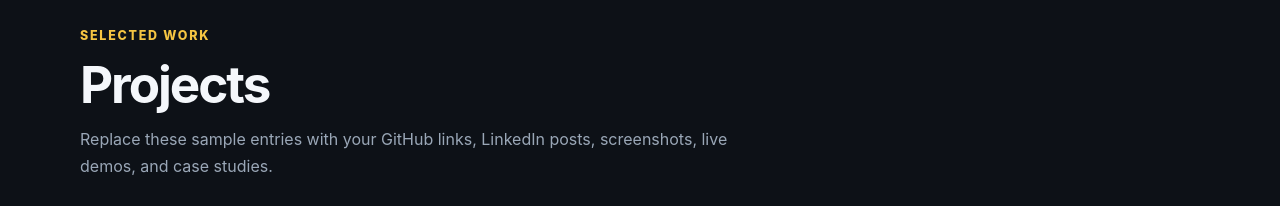
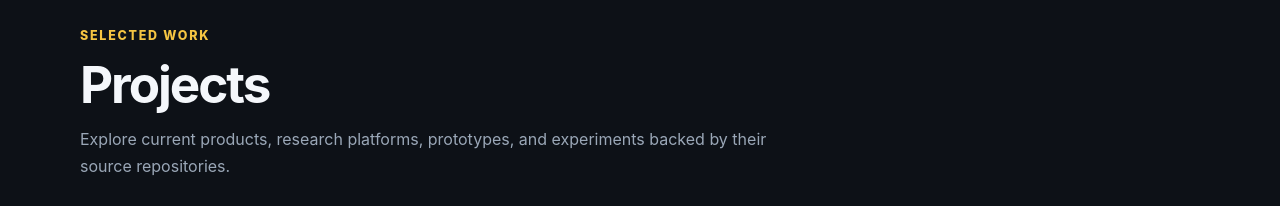
Before and after one commit to ronterrence/ronterrence-portfolio-starter, a React (Vite) app: page / in a window 1280 px wide. Shown: the part 880-1086 px from the top of the page. Built offline with nearby package versions, Linux system fonts and the light colour scheme.

Commit message:
Clean portfolio workspace

```diff
--- a/package.json
+++ b/package.json
@@ -10,7 +10,7 @@
     "prebuild": "npm run sync:github",
     "build": "vite build",
     "preview": "vite preview",
-    "test": "node --test"
+    "test": "node --test tests/*.test.mjs"
   },
   "dependencies": {
     "lucide-react": "1.18.0",
--- a/src/main.jsx
+++ b/src/main.jsx
@@ -123,7 +123,7 @@ function Projects() {
       <div className="section-heading">
         <p className="eyebrow">Selected work</p>
         <h2>Projects</h2>
-        <p>Replace these sample entries with your GitHub links, LinkedIn posts, screenshots, live demos, and case studies.</p>
+        <p>Explore current products, research platforms, prototypes, and experiments backed by their source repositories.</p>
       </div>
 
       <div className="filters">
```
Also changed, not shown: 1 other file (tests, documents, lock files or other folders).
